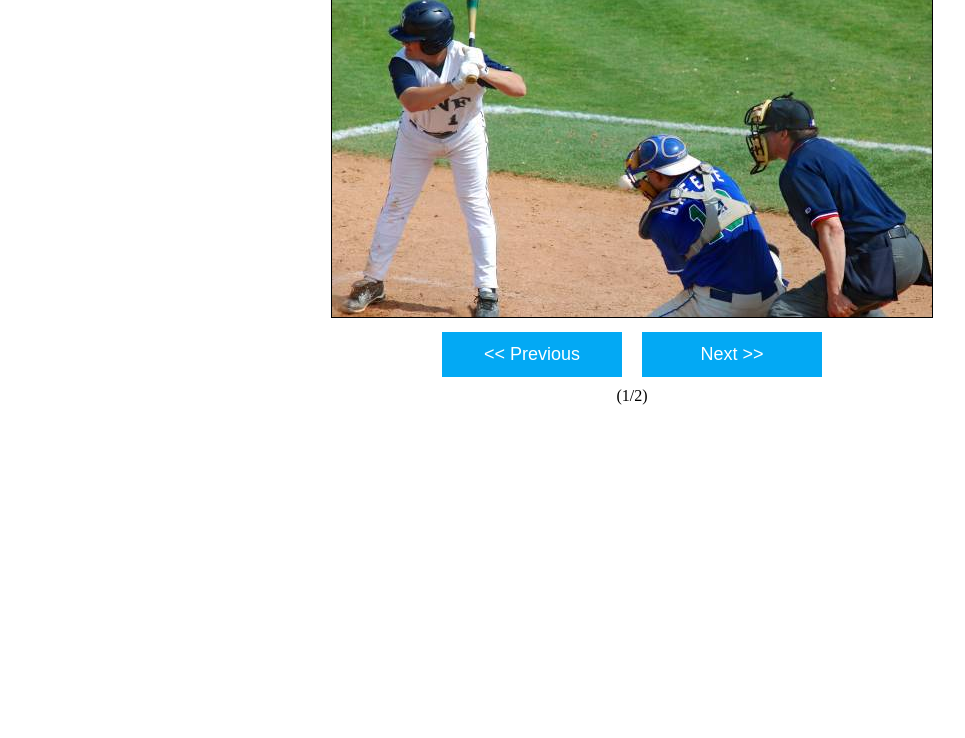
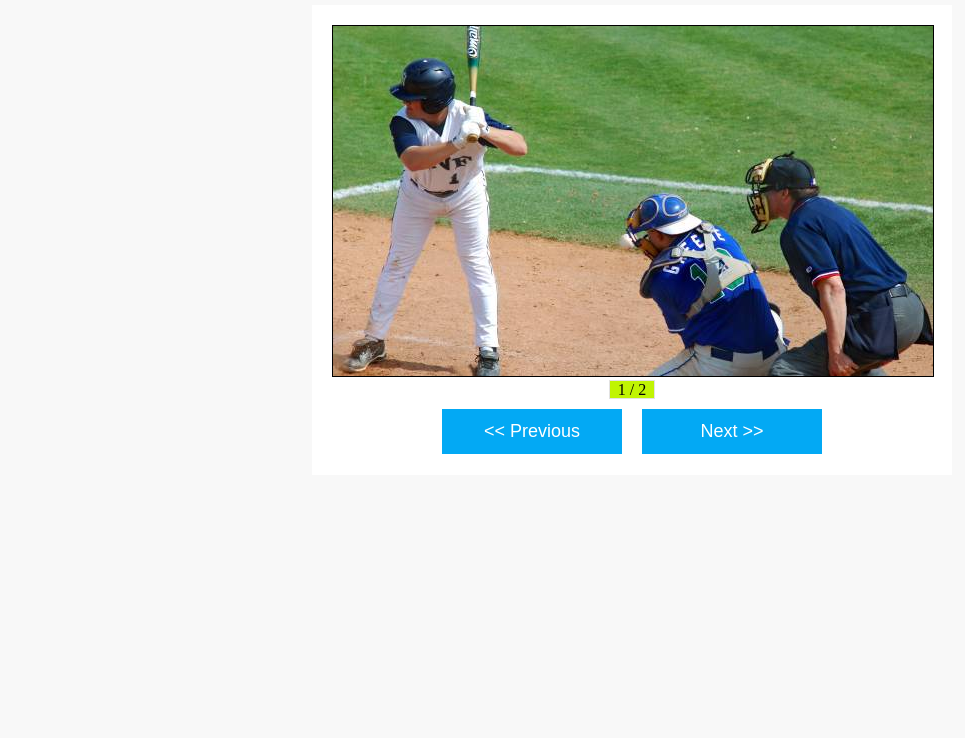
Before and after one commit to rijine/pic-gallery, a website: page src/index.html in a window 1280 px wide. Shown: the part 62-800 px from the top of the page, without its empty margins (8-973 px from the left). Drawn offline with Linux system fonts and the light colour scheme; files that its build step writes are made by us from their sources.

Commit message:
Counter Done and Container in progress

```diff
--- a/src/css/app.css
+++ b/src/css/app.css
@@ -1,19 +1,36 @@
 body {
+    padding: 0 30px;
+    background-color: #f8f8f8;
+}
+
+.container {
+    width: 600px;
+    margin: 0 auto;
+    height: 430px;
     padding: 20px;
+    background-color: #FFF;
+    text-align: center;
 }
 
 .image-container {
     border: 1px solid #000;
     height: 350px;
     width: 600px;
+    /* margin: 1px 5px; */
+}
+
+.image {
+    margin: 0 auto;
 }
 
 .button-container {
     text-align: center
 }
 
-.container {
-    text-align: center;
+.counter {
+    background-color: rgb(192, 244, 3);
+    padding: 0 8px;
+    border: 1px solid #e2e2e2;
 }
 
 .btn {
--- a/src/index.html
+++ b/src/index.html
@@ -10,6 +10,7 @@
 </head>
 
 <body>
+    <h2>Picture Gallery</h2>
     <script src="js/app.js"></script>
 </body>
 
--- a/src/js/app.js
+++ b/src/js/app.js
@@ -48,6 +48,7 @@ let GalleryComponent = function(images, target) {
         let imageContainer = document.createElement('div');
         self.imgTagRef = document.createElement('img');
         self.imgTagRef.className = 'image-container';
+        //imageContainer.className = 'image-container';
         imageContainer.appendChild(self.imgTagRef);
 
         return imageContainer;
@@ -57,6 +58,7 @@ let GalleryComponent = function(images, target) {
         let self = this;
         let counterContainer = document.createElement('div');
         self.counterRef = document.createElement('span');
+        self.counterRef.className = 'counter';
 
         counterContainer.appendChild(self.counterRef);
         return counterContainer;
@@ -64,7 +66,7 @@ let GalleryComponent = function(images, target) {
 
     this.updateCounter = function() {
         let self = this;
-        self.counterRef.innerHTML = '(' + (self.currentImageIndex + 1) + '/' + self.images.length + ')';
+        self.counterRef.innerHTML =  (self.currentImageIndex + 1) + ' / ' + self.images.length ;
     }
 
     this.createView = function(){
@@ -72,8 +74,8 @@ let GalleryComponent = function(images, target) {
         let galleryContainer = document.createElement('div');
         galleryContainer.className = 'container';
         galleryContainer.appendChild( self.createImageView() );
+        galleryContainer.appendChild( self.createCounterView() );
         galleryContainer.appendChild( self.createButtonsView() );
-        galleryContainer.appendChild( self.createCounterView() );
 
         self.container.appendChild(galleryContainer);
     }
```
Also changed, not shown: Readme.md.
